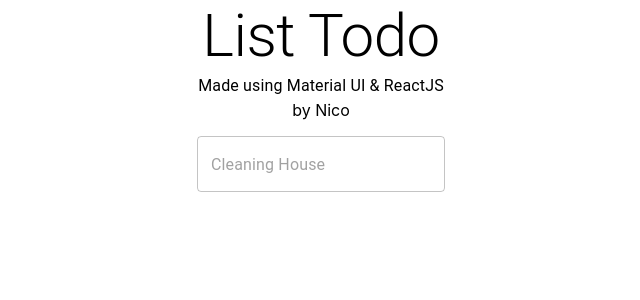
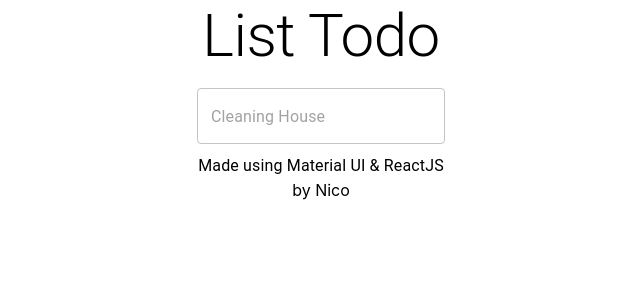
Before and after one commit to nicodwik/note-master, a React (Create React App) app: page / in a window 1280 px wide. Shown: the top 300 px of the page, without its empty margins (319-959 px from the left). Built offline with nearby package versions, Linux system fonts and the light colour scheme.

Commit message:
few changes 2

```diff
--- a/src/App.js
+++ b/src/App.js
@@ -13,8 +13,6 @@
       <Typography variant='h2'>
         List Todo
       </Typography>
-      <Typography variant='subtitle1'>Made using Material UI & ReactJS</Typography>
-      <Typography variant='subtitle3'>by Nico</Typography>
       <ToDoForm
         saveTodo={(todoText) => {
           const trimmedText = todoText.trim();
@@ -22,11 +20,14 @@
             setTodos([...todos, trimmedText])
           }
         }} />
+        <Typography variant='subtitle1'>Made using Material UI & ReactJS</Typography>
+        <Typography variant='subtitle3'>by Nico</Typography>
       <ToDoList todos={todos}
         deleteTodo={(todoIndex) => {
           const newTodos = todos.filter((_,index) => index !== todoIndex);
           setTodos(newTodos)
         }}/>
+
     </div>
   )
 }
```
